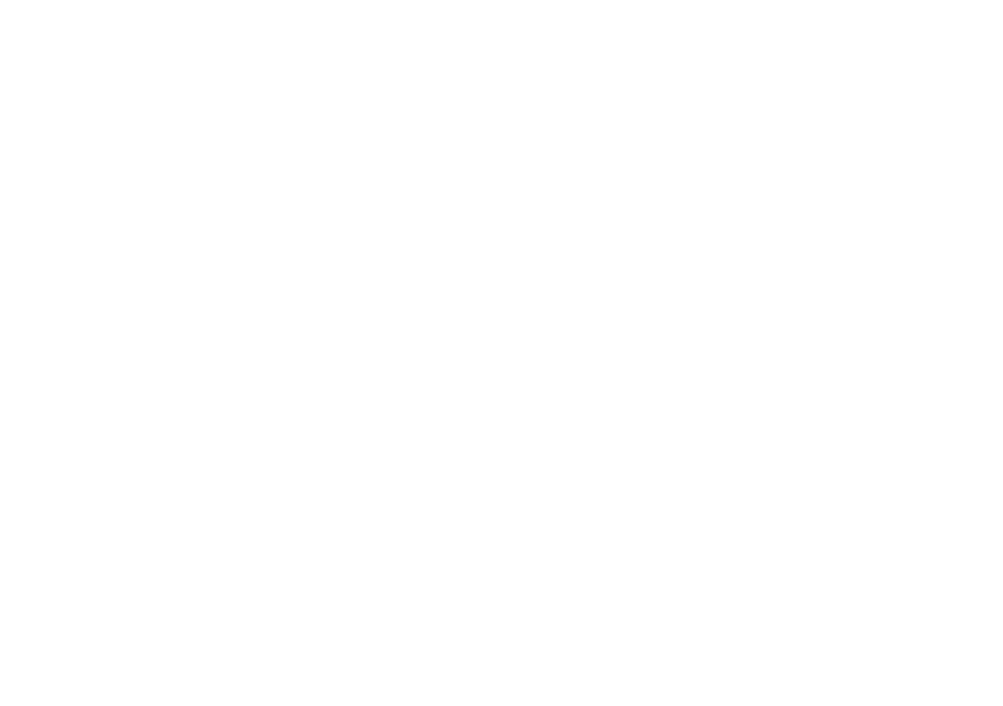
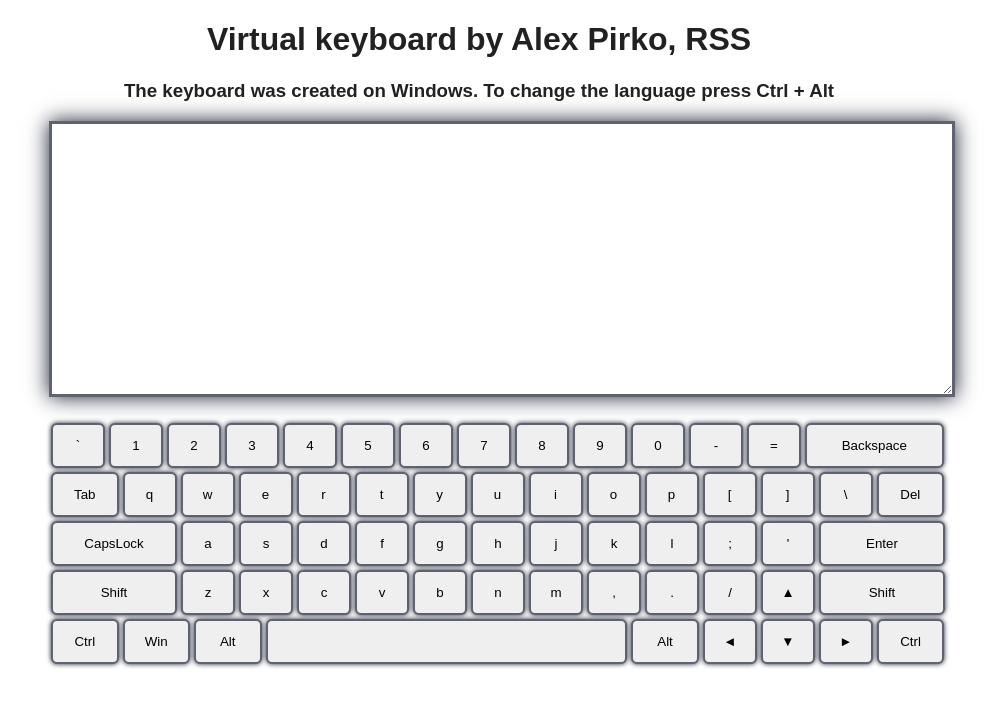
Before and after one commit to AlexPirko/virtual-keyboard, a website built with webpack: page src/index.html in a window 1280 px wide. Shown: the whole page, without its empty margins (161-1164 px from the left). Built offline with nearby package versions, Linux system fonts and the light colour scheme.

Commit message:
create keyboard layout

```diff
--- a/package.json
+++ b/package.json
@@ -38,6 +38,7 @@
     "webpack-dev-server": "^4.9.0"
   },
   "dependencies": {
+    "eslint-plugin-prettier": "^4.2.1",
     "node-sass": "^8.0.0",
     "normalize.css": "^8.0.1"
   }
--- a/src/scripts/index.js
+++ b/src/scripts/index.js
@@ -1,3 +1,162 @@
 import '../styles/index.css';
 
-console.log('test');
+class Keyboard {
+  constructor() {
+    this.textarea = null;
+    this.keysContainer = null;
+    this.keys = [];
+    this.value = '';
+    this.capsLock = false;
+  }
+
+  createHtmlElements() {
+    const main = document.createElement('main');
+    const keyboardContainer = document.createElement('div');
+    const title = document.createElement('h1');
+    const systemInfo = document.createElement('h3');
+    const textarea = document.createElement('textarea');
+    const keysContainer = document.createElement('div');
+
+    document.body.appendChild(main);
+    main.classList.add('main');
+    main.appendChild(keyboardContainer);
+    keyboardContainer.classList.add('container');
+    keyboardContainer.appendChild(title);
+    title.classList.add('title');
+    keyboardContainer.appendChild(systemInfo);
+    systemInfo.classList.add('subtitle');
+    keyboardContainer.appendChild(textarea);
+    textarea.classList.add('textarea');
+    keyboardContainer.appendChild(keysContainer);
+    keysContainer.classList.add('keyboard');
+    keysContainer.appendChild(this.createKeyElements());
+
+    title.textContent = 'Virtual keyboard by Alex Pirko, RSS';
+    systemInfo.textContent = 'The keyboard was created on Windows. To change the language press Ctrl + Alt';
+  }
+
+  createKeyElements() {
+    const fragment = document.createDocumentFragment();
+    const keyLayout = [
+      '`', '1', '2', '3', '4', '5', '6', '7', '8', '9', '0', '-', '=', 'backspace',
+      'tab', 'q', 'w', 'e', 'r', 't', 'y', 'u', 'i', 'o', 'p', '[', ']', '\\', 'delete',
+      'capsLock', 'a', 's', 'd', 'f', 'g', 'h', 'j', 'k', 'l', ';', "'", 'enter',
+      'shift', 'z', 'x', 'c', 'v', 'b', 'n', 'm', ',', '.', '/', '▲', 'shift',
+      'ctrl', 'win', 'alt', 'space', 'alt', '◄', '▼', '►', 'ctrl',
+    ];
+
+    keyLayout.forEach((key) => {
+      const keyEl = document.createElement('button');
+      const lineBreak = ['backspace', 'delete', 'enter', 'shift'].indexOf(key) !== -1;
+
+      keyEl.classList.add('keybtn');
+      keyEl.setAttribute('type', 'button');
+
+      switch (key) {
+        case 'backspace':
+          keyEl.classList.add('keybtn__extrawide');
+          keyEl.textContent = 'Backspace';
+
+          keyEl.addEventListener('click', () => {
+            this.properties.value = this.propeprties.value.substring(0, this.properties.value.length - 1);
+          });
+
+          break;
+
+        case 'tab':
+          keyEl.classList.add('keybtn__halfwide');
+          keyEl.innerHTML = 'Tab';
+
+          keyEl.addEventListener('click', () => {
+            this.properties.value += '\t';
+          });
+
+          break;
+
+        case 'delete':
+          keyEl.classList.add('keybtn__halfwide');
+          keyEl.innerHTML = 'Del';
+
+          keyEl.addEventListener('click', () => {
+            this.properties.value = this.propeprties.value.substring(0, this.properties.value.length + 1);
+          });
+
+          break;
+
+        case 'capsLock':
+          keyEl.classList.add('keybtn__wide');
+          keyEl.innerHTML = 'CapsLock';
+
+          keyEl.addEventListener('click', () => {
+            this._toggleCapsLock();
+          });
+
+          break;
+
+        case 'enter':
+          keyEl.classList.add('keybtn__wide');
+          keyEl.innerHTML = 'Enter';
+
+          keyEl.addEventListener('click', () => {
+            this.properties.value += '\n';
+          });
+
+          break;
+
+        case 'shift':
+          keyEl.classList.add('keybtn__wide');
+          keyEl.innerHTML = 'Shift';
+
+          keyEl.addEventListener('click', () => {
+
+          });
+
+          break;
+
+        case 'space':
+          keyEl.classList.add('keybtn__superwide');
+
+          keyEl.addEventListener('click', () => {
+            this.properties.value += '';
+          });
+
+          break;
+
+        case 'ctrl':
+          keyEl.classList.add('keybtn__halfwide');
+          keyEl.innerHTML = 'Ctrl';
+
+          break;
+
+        case 'win':
+          keyEl.classList.add('keybtn__halfwide');
+          keyEl.innerHTML = 'Win';
+
+          break;
+
+        case 'alt':
+          keyEl.classList.add('keybtn__halfwide');
+          keyEl.innerHTML = 'Alt';
+
+          break;
+
+        default:
+          keyEl.textContent = key.toLowerCase();
+
+          keyEl.addEventListener('click', () => {
+            this.properties.value += this.properties.capsLock ? key.toUpperCase() : key.toLowerCase();
+          });
+      }
+
+      fragment.appendChild(keyEl);
+
+    });
+
+    return fragment;
+  }
+}
+
+window.addEventListener('DOMContentLoaded', () => {
+  const keyboard = new Keyboard();
+  keyboard.createHtmlElements();
+});
--- a/src/styles/index.css
+++ b/src/styles/index.css
@@ -9,3 +9,60 @@
   font-style: normal;
   color: #222020;
 }
+
+.container {
+  max-width: 900px;
+  margin: 0 auto;
+}
+
+.title,
+.subtitle {
+  text-align: center;
+}
+
+.textarea {
+  width: calc(100% - 20px);
+  min-height: 250px;
+  margin: 0 20px;
+  padding: 10px;
+  border: 3px solid #5f6370;
+  box-shadow: 0 0 20px #1c2132;
+}
+
+.keyboard {
+  width: 100%;
+  height: auto;
+  display: flex;
+  flex-wrap: wrap;
+  margin: 20px;
+}
+
+.keybtn {
+  width: 6%;
+  height: 45px;
+  display: inline-flex;
+  justify-content: center;
+  align-items: center;
+  margin: 2px;
+  border: 2px solid #5f6370;
+  border-radius: 6px;
+  box-shadow: 0 0 5px #1c2132;
+  cursor: pointer;
+  transition: 0.4s ease-in-out;
+}
+
+.keybtn__extrawide {
+  width: 15.4%;
+}
+
+.keybtn__wide {
+  width: 14%;
+}
+
+.keybtn__halfwide {
+  width: 7.5%;
+}
+
+.keybtn__superwide {
+  width: 40.2%;
+}
```
Also changed, not shown: 3 other files.
